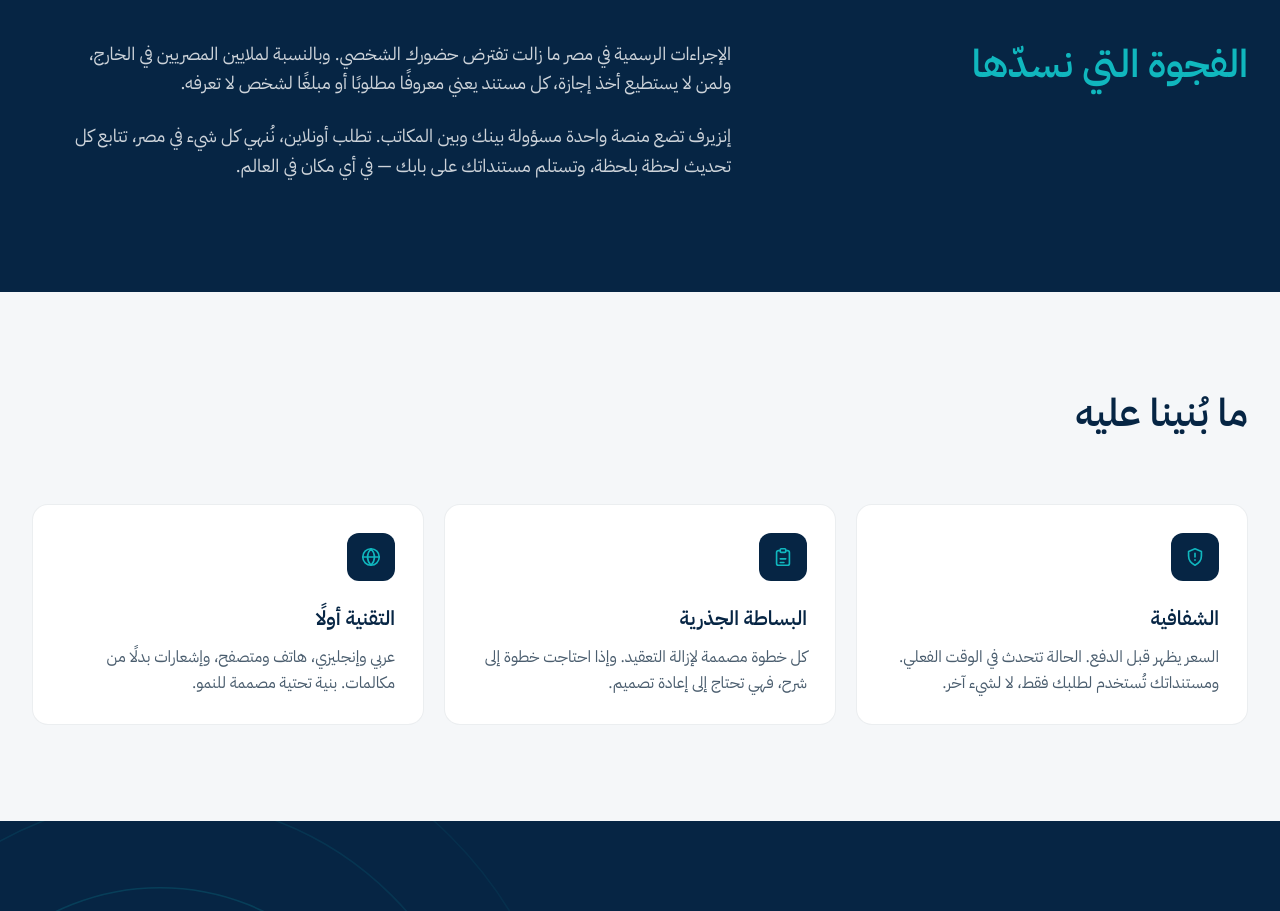
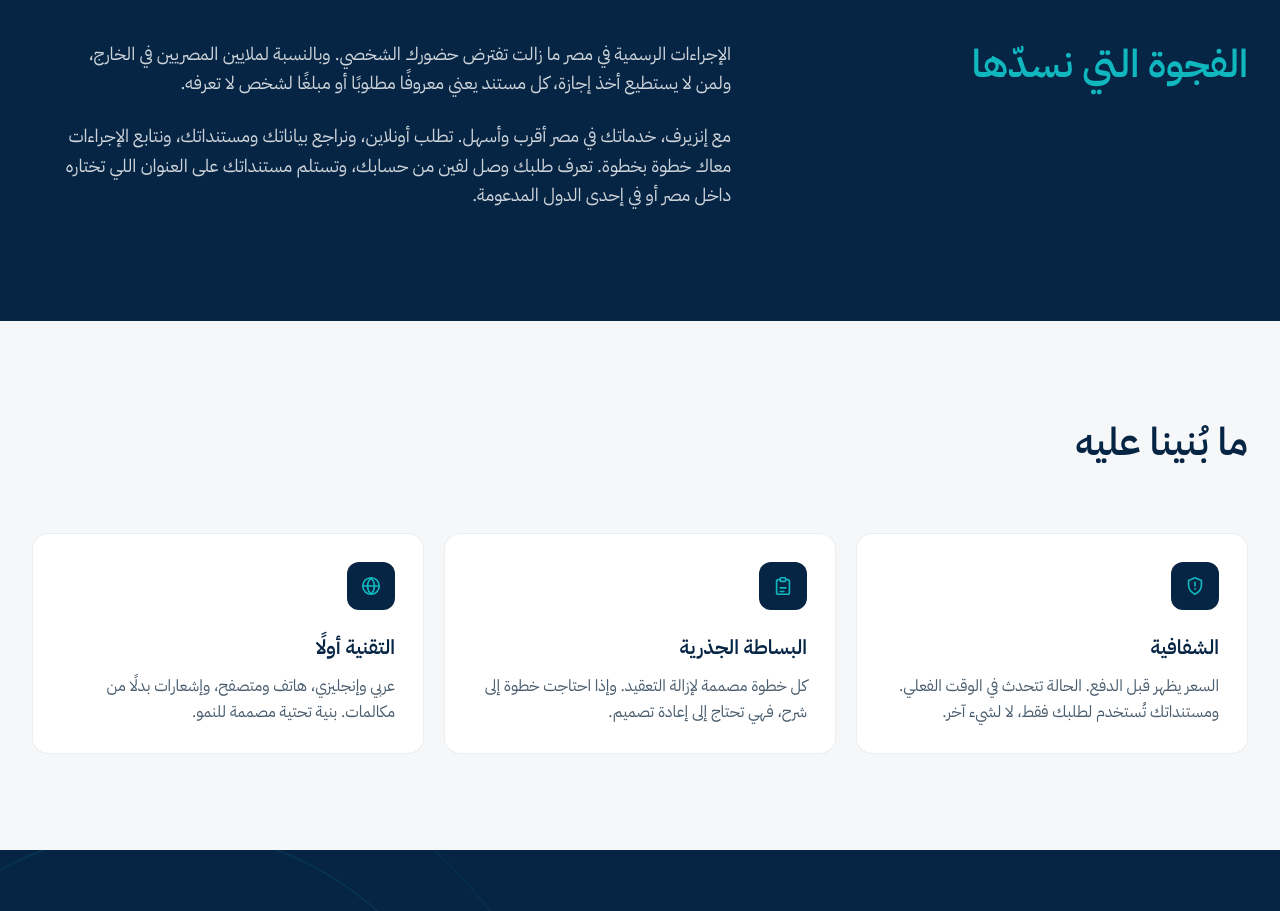
Before and after one commit to fadymohsen/inzerv-website, a Next.js app: page /ar/about in a window 1280 px wide. Shown: the part 800-1711 px from the top of the page. Built offline with nearby package versions, Linux system fonts and the light colour scheme; no server answers.

Commit message:
Update ar.ts

```diff
--- a/src/dictionaries/ar.ts
+++ b/src/dictionaries/ar.ts
@@ -228,7 +228,7 @@ export const ar: Dict = {
     missionTitle: "الفجوة التي نسدّها",
     mission: [
       "الإجراءات الرسمية في مصر ما زالت تفترض حضورك الشخصي. وبالنسبة لملايين المصريين في الخارج، ولمن لا يستطيع أخذ إجازة، كل مستند يعني معروفًا مطلوبًا أو مبلغًا لشخص لا تعرفه.",
-      "إنزيرف تضع منصة واحدة مسؤولة بينك وبين المكاتب. تطلب أونلاين، نُنهي كل شيء في مصر، تتابع كل تحديث لحظة بلحظة، وتستلم مستنداتك على بابك — في أي مكان في العالم.",
+      "مع إنزيرف، خدماتك في مصر أقرب وأسهل. تطلب أونلاين، ونراجع بياناتك ومستنداتك، ونتابع الإجراءات معاك خطوة بخطوة. تعرف طلبك وصل لفين من حسابك، وتستلم مستنداتك على العنوان اللي تختاره داخل مصر أو في إحدى الدول المدعومة.",
     ],
     valuesTitle: "ما بُنينا عليه",
     values: [
```
